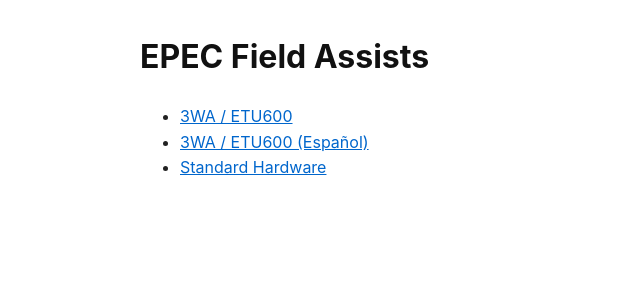
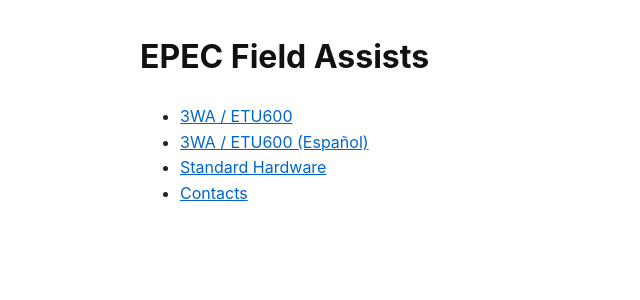
Before and after one commit to epecsupport/Service, a Jekyll site: the page built from index.md, in a window 1280 px wide. Shown: the top 300 px of the page, without its empty margins (0-640 px from the left). Built offline with Jekyll 4.4.1, drawn with Linux system fonts in a browser that asks for light colours.

Commit message:
Add contacts page

```diff
--- a/index.md
+++ b/index.md
@@ -7,3 +7,4 @@ title: EPEC Field Documentation
 - [3WA / ETU600](3WA.html)
 - [3WA / ETU600 (Español)](3WA_ES.html)
 - [Standard Hardware](hardware.html)
+- [Contacts](contacts.html)
```
